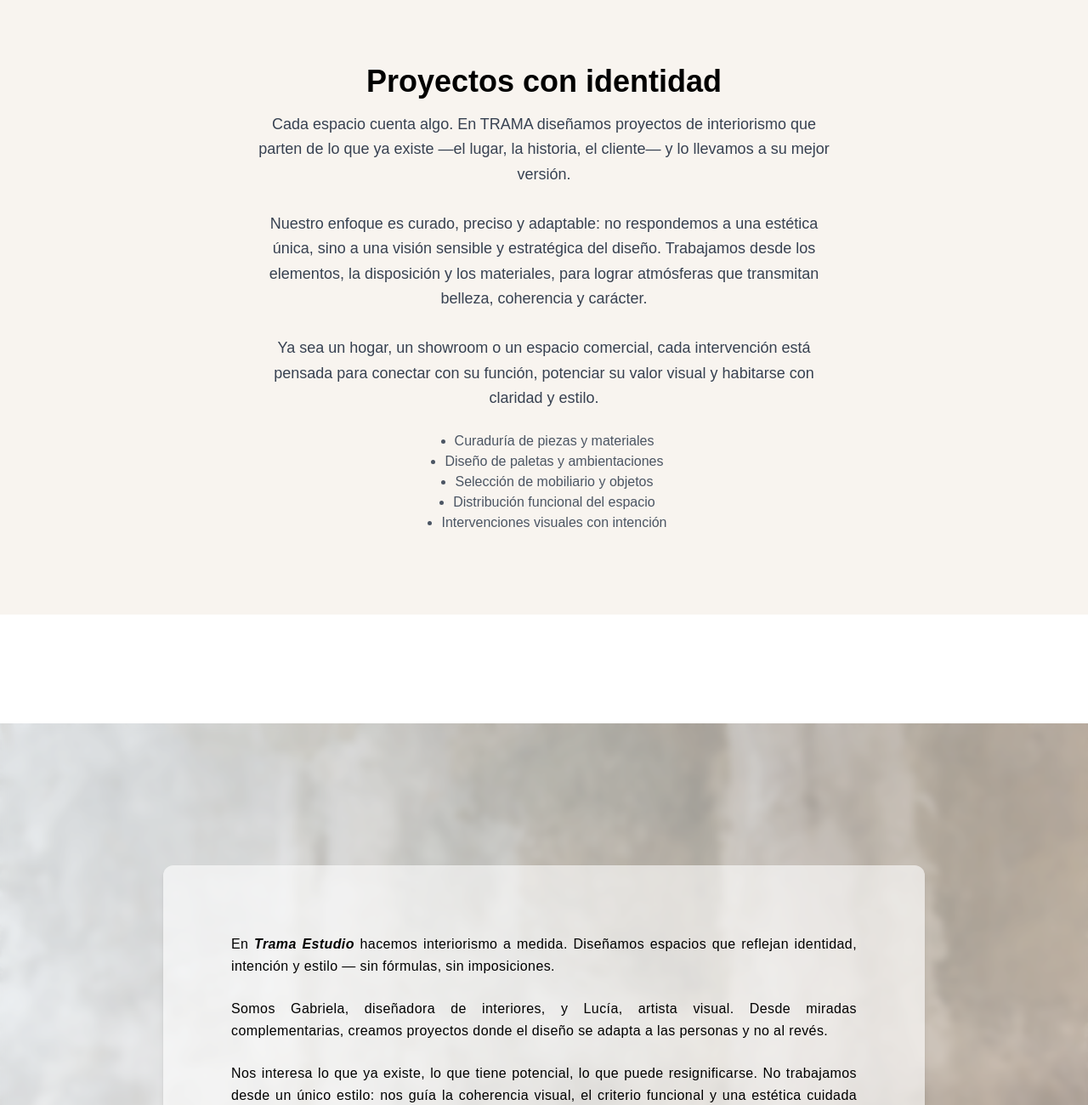
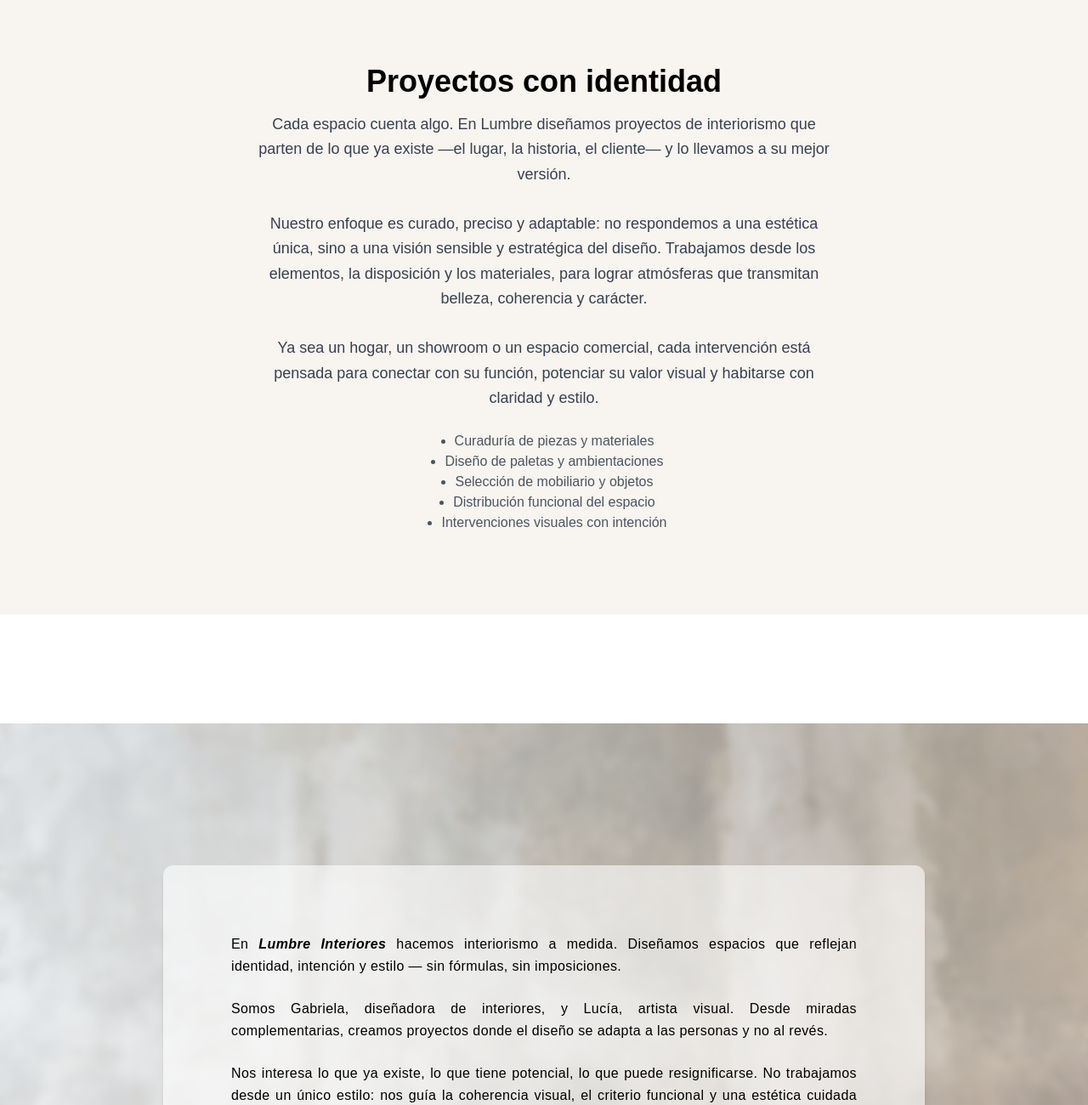
Before and after one commit to luciaperezalberca/estudio-decoracion, an Astro site: page / in a window 1280 px wide. Shown: the part 1260-2560 px from the top of the page at 85% size. Built offline with nearby package versions, Linux system fonts and the light colour scheme; Astro itself is replaced by a stand-in of ours.

Commit message:
cambio logo

```diff
--- a/src/components/About.astro
+++ b/src/components/About.astro
@@ -5,7 +5,7 @@
                 <div class="absolute inset-0 bg-white/40 backdrop-blur-sm"></div>
                 <div class="relative z-10 max-w-4xl w-full bg-white/60 text-black rounded-xl p-6 sm:p-20 shadow-md" id="about">
                         <div class="space-y-6 text-base leading-relaxed tracking-wide text-justify">
-                                <p> En <span class="font-bold italic">Trama Estudio</span> hacemos interiorismo a medida. Diseñamos espacios que reflejan identidad, intención y estilo — sin fórmulas, sin imposiciones.</p>
+                                <p> En <span class="font-bold italic">Lumbre Interiores</span> hacemos interiorismo a medida. Diseñamos espacios que reflejan identidad, intención y estilo — sin fórmulas, sin imposiciones.</p>
                                 <p> Somos Gabriela, diseñadora de interiores, y Lucía, artista visual. Desde miradas complementarias, creamos proyectos donde el diseño se adapta a las personas y no al revés.</p>
                                 <p> Nos interesa lo que ya existe, lo que tiene potencial, lo que puede resignificarse. No trabajamos desde un único estilo: nos guía la coherencia visual, el criterio funcional y una estética cuidada que responde a cada espacio.</p>
                                 <p> Creemos que el interiorismo es una herramienta para habitar mejor. Nuestro trabajo es traducir lo que querés vivir en tu espacio, en forma, color y materia.</p>
--- a/src/components/Footer.astro
+++ b/src/components/Footer.astro
@@ -58,7 +58,7 @@ import ArrowIcon from './icons/Arrow.astro';
                         rel="noopener noreferrer"
                         class="font-bold hover:opacity-50"
                 >
-                        Trama Estudio
+                        Lumbre. Estudio de Diseño de interiores.
                 </a>
         </span>
 </footer>
--- a/src/pages/index.astro
+++ b/src/pages/index.astro
@@ -7,7 +7,7 @@ import Carousel from '../components/Carousel.astro';
 ---
 
 <Layout
-	title="Trama Estudio"
+	title="Estudio de Diseño de interiores"
 	description="Transformá tu hogar, comercio u oficina en un refugio de confort que te represente.">
 	<main>
 		<section class="relative bg-cover bg-center bg-no-repeat min-h-screen w-full pt-32 px-10 flex items-center mb-38" style="background-image: url('/images/fondo-nosotras.png');">
@@ -36,7 +36,7 @@ import Carousel from '../components/Carousel.astro';
     				<div class="max-w-2xl flex flex-col justify-center items-center text-center">
   					<h2 class="text-3xl sm:text-4xl font-bold mb-4">Proyectos con identidad</h2>
   					<p class="text-gray-700 text-lg leading-relaxed mb-6">
-    						Cada espacio cuenta algo. En TRAMA diseñamos proyectos de interiorismo que parten de lo que ya existe —el lugar, la historia, el cliente— y lo llevamos a su mejor versión.
+    						Cada espacio cuenta algo. En Lumbre diseñamos proyectos de interiorismo que parten de lo que ya existe —el lugar, la historia, el cliente— y lo llevamos a su mejor versión.
     						<br><br>
     						Nuestro enfoque es curado, preciso y adaptable: no respondemos a una estética única, sino a una visión sensible y estratégica del diseño. Trabajamos desde los elementos, la disposición y los materiales, para lograr atmósferas que transmitan belleza, coherencia y carácter.
     						<br><br>
```
Also changed, not shown: public/images/favicon-32x32.png, public/images/ilustracion-home.png (deleted), public/images/logo-black.png, public/images/trama-living.png (deleted).
